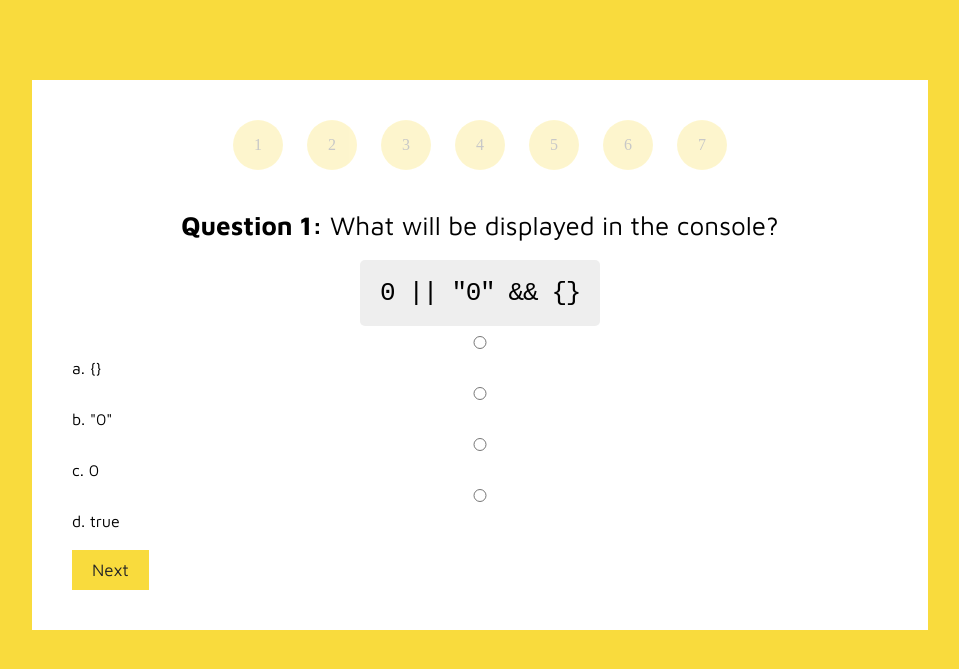
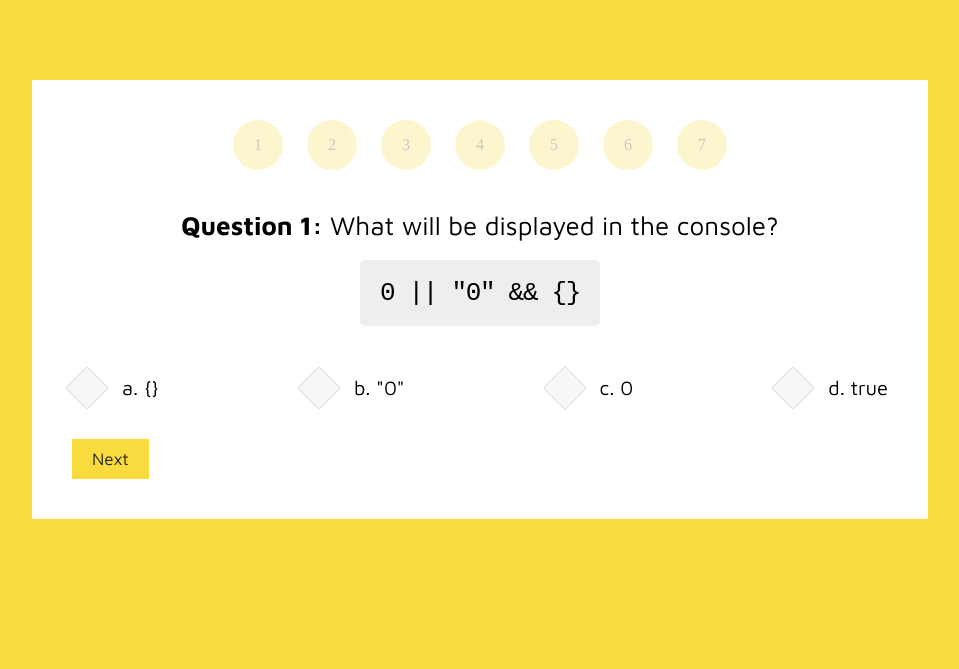
Before and after one commit to MarynaShavlak/jt-types-conversations-quiz, a plain HTML site: page index.html in a window 1280 px wide. Shown: the part 119-788 px from the top of the page, without its empty margins (160-1119 px from the left). Drawn offline with nearby package versions, Linux system fonts and the light colour scheme; a web font is replaced by a local one.

Commit message:
add input styles

```diff
--- a/index.html
+++ b/index.html
@@ -25,15 +25,27 @@
       <div class="tab" id="tab-1">
         <label for="q1" class ='question-text'>Question 1: <span class="question-name">What will be displayed in the console?</span></label>
         <code class="code">0 || "0" && {}  </code>
+        <ul class="input-list">
+          <li class="input-item">
+            <input type="radio" name="radio-item" id="radio-item-one" />
+            <label for="radio-item-one" class="input-label">a. {} </label>
 
-        <input type="radio" name="q1" value="a" id="q1a" />
-        <label for="q1a">a. {} </label>
-        <input type="radio" name="q1" value="b" id="q1b" />
-        <label for="q1b">b. "0" </label>
-        <input type="radio" name="q1" value="c" id="q1c" />
-        <label for="q1c">c. 0 </label>
-        <input type="radio" name="q1" value="d" id="q1d" />
-        <label for="q1d">d. true</label>
+          </li>
+          <li class="input-item">
+            <input type="radio" name="radio-item" id="radio-item-two" />
+            <label for="radio-item-two" class="input-label">b. "0" </label>
+          </li>
+          <li class="input-item">
+            <input type="radio" name="radio-item" id="radio-item-three" />
+            <label for="radio-item-three" class="input-label">c. 0 </label>
+          </li>
+          <li class="input-item">
+            <input type="radio" name="radio-item" id="radio-item-four" />
+            <label for="radio-item-four" class="input-label">d. true</label>
+          </li>
+
+        </ul>
+
         <div class="index-btn-wrapper">
           <div class="index-btn" onclick="run(1, 2);">Next</div>
         </div>
--- a/style.css
+++ b/style.css
@@ -8,11 +8,10 @@ ul {
   list-style: none;
 }
 
-body{
+body {
   background: #f9db3d;
   font-family: 'Caprasimo', serif;
 }
-
 
 .form-title {
   text-align: center;
@@ -44,8 +43,6 @@ form {
   font-weight: 400;
 }
 
-
-
 .code {
   font-size: 26px;
   line-height: 100%;
@@ -57,7 +54,7 @@ form {
   width: fit-content;
   padding: 20px;
 }
-input{
+input {
   margin: 10px 0;
   padding: 10px;
   box-sizing: border-box;
@@ -66,11 +63,11 @@ input{
   border: 1px solid #aaaaaa;
 }
 
-.index-btn-wrapper{
+.index-btn-wrapper {
   display: flex;
 }
 
-.index-btn{
+.index-btn {
   margin: 20px 15px 0 0;
   background: #f9db3d;
   color: #272727;
@@ -86,13 +83,11 @@ input{
   background-color: #272727;
 }
 
-
 .step-list {
   display: flex;
   gap: 20px;
   justify-content: center;
   margin-bottom: 40px;
-
 }
 
 .step {
@@ -108,3 +103,81 @@ input{
   border-radius: 50%;
   opacity: 0.25;
 }
+
+.input-list {
+  label {
+padding-left: 10px;
+font-size: 20px;
+    &:before {
+      border-radius: 0;
+      transform: rotate(45deg);
+    }
+    &:after{
+      border-radius: 0;
+    }
+  }
+
+  input[type='radio'] {
+    &:checked + label {
+      &:after {
+        transform: rotate(45deg);
+        opacity: 1;
+      }
+    }
+  }
+}
+
+.input-item {
+  position: relative;
+  padding: 20px 0 20px 40px;
+  text-align: left;
+}
+
+.input-label {
+  cursor: pointer;
+}
+
+input[type='radio'] {
+  position: absolute;
+  top: 0;
+  left: -9999px;
+  visibility: hidden;
+}
+
+input[type='radio']:checked + label:after {
+  transform: translate3d(0, 0, 0);
+  opacity: 1;
+}
+
+.input-label:before,
+.input-label:after {
+  content: '';
+  position: absolute;
+  top: 50%;
+  border-radius: 50%;
+}
+.input-label:before {
+  left: 0;
+  width: 30px;
+  height: 30px;
+  margin: -15px 0 0;
+  background: #f7f7f7;
+  box-shadow: 0 0 1px grey;
+}
+.input-label:after {
+  left: 5px;
+  width: 20px;
+  height: 20px;
+  margin: -10px 0 0;
+  opacity: 0;
+  background: #f9db3d;
+  transform: translate3d(-40px, 0, 0) scale(0.5);
+  transition: opacity 0.25s ease-in-out, transform 0.25s ease-in-out;
+}
+
+
+.input-list {
+  display: flex;
+  justify-content: space-between;
+  margin-top: 30px;
+}
```
Lines whose indentation alone changed are shown as unchanged.
